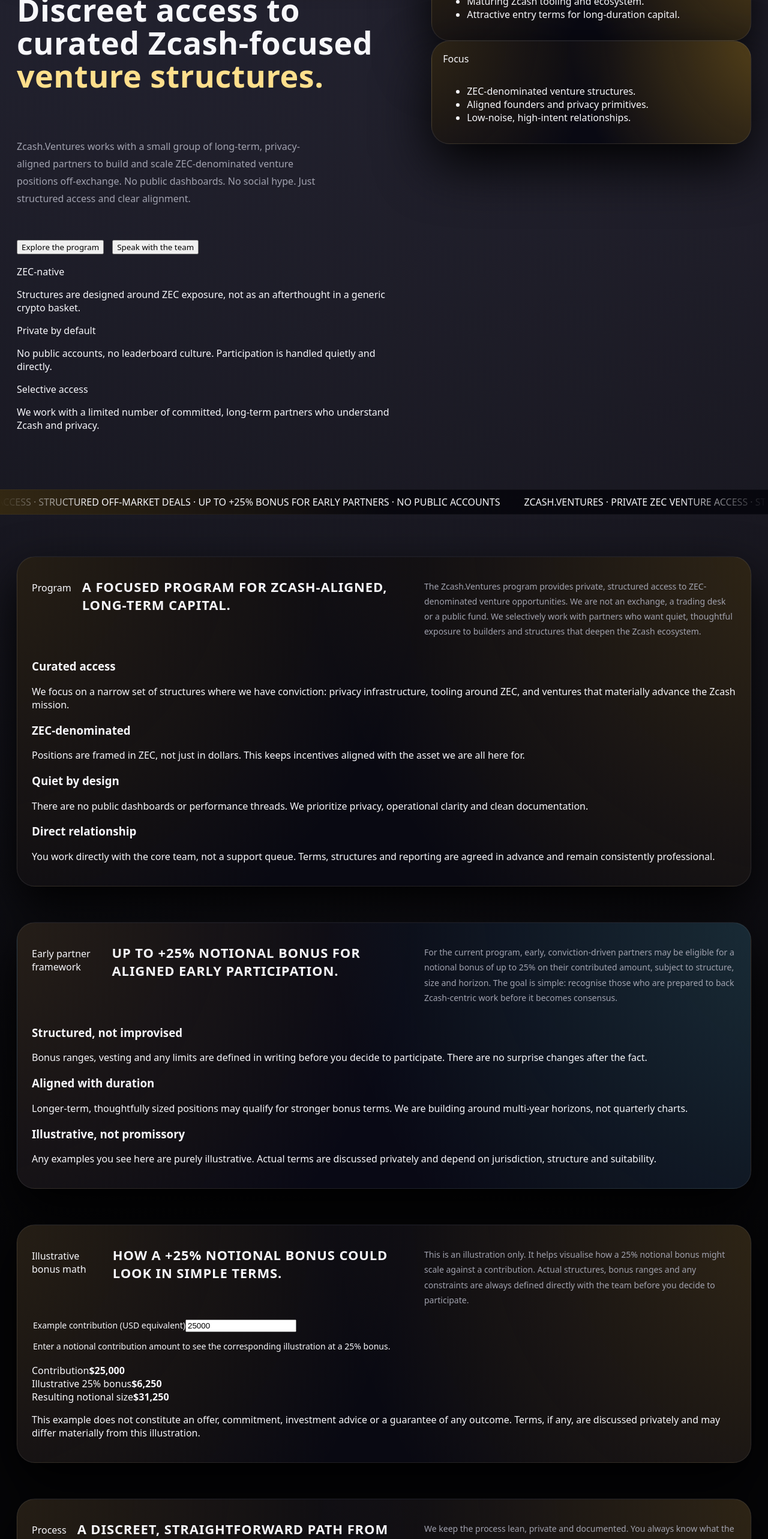
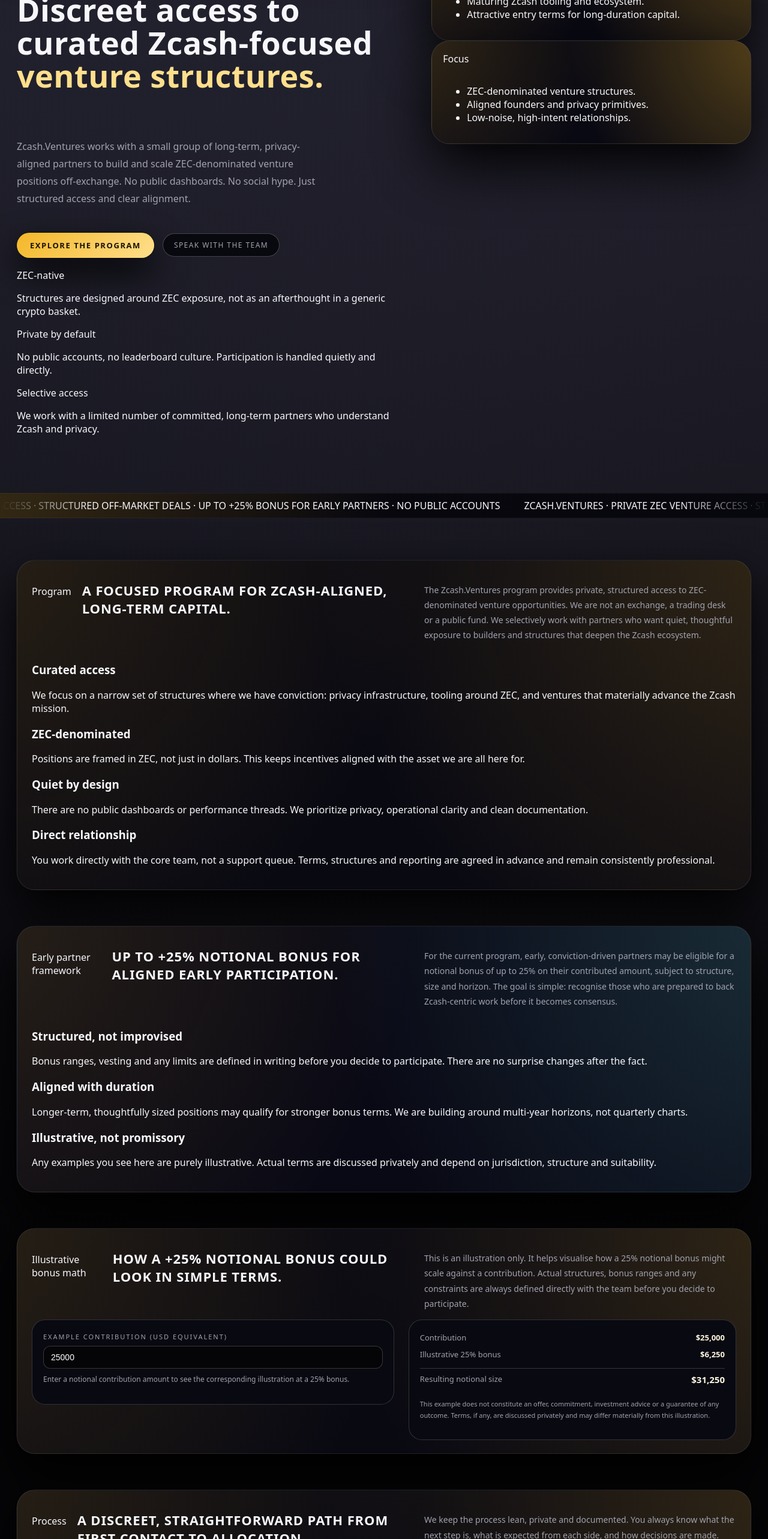
Before and after one commit to Gatsby01k/zcv-land, a Next.js app: page / in a window 1280 px wide. Shown: the part 234-2800 px from the top of the page at 60% size. Built offline with nearby package versions, Linux system fonts and the light colour scheme.

Commit message:
Update globals.css

```diff
--- a/app/globals.css
+++ b/app/globals.css
@@ -1448,3 +1448,180 @@
   opacity: 1;
   transform: translateY(0);
 }
+
+/* === HERO CTA BUTTONS === */
+
+.hero-actions {
+  display: flex;
+  flex-wrap: wrap;
+  align-items: center;
+  gap: 14px;
+  margin-top: 8px;
+}
+
+.hero-cta-primary {
+  border-radius: 999px;
+  border: 0;
+  cursor: pointer;
+  padding: 12px 22px;
+  background: linear-gradient(135deg, var(--gold), var(--gold-soft));
+  color: #1b1204;
+  font-size: 13px;
+  font-weight: 600;
+  letter-spacing: 0.12em;
+  text-transform: uppercase;
+  display: inline-flex;
+  align-items: center;
+  gap: 8px;
+  box-shadow:
+    0 24px 56px rgba(0, 0, 0, 0.9),
+    0 0 0 0.5px rgba(0, 0, 0, 1);
+  transition:
+    transform var(--transition-fast),
+    box-shadow var(--transition-fast),
+    background var(--transition-fast),
+    color var(--transition-fast);
+}
+
+.hero-cta-primary:hover {
+  transform: translateY(-1px);
+  background: linear-gradient(135deg, #ffe59b, #fff3c3);
+  box-shadow:
+    0 30px 80px rgba(0, 0, 0, 0.95),
+    0 0 0 0.5px rgba(0, 0, 0, 1);
+}
+
+.hero-cta-secondary {
+  border-radius: 999px;
+  border: 1px solid rgba(255, 255, 255, 0.24);
+  cursor: pointer;
+  padding: 10px 18px;
+  background: rgba(8, 8, 15, 0.96);
+  color: var(--muted);
+  font-size: 12px;
+  display: inline-flex;
+  align-items: center;
+  gap: 8px;
+  letter-spacing: 0.12em;
+  text-transform: uppercase;
+  transition:
+    border-color var(--transition-fast),
+    color var(--transition-fast),
+    background var(--transition-fast),
+    transform var(--transition-fast);
+}
+
+.hero-cta-secondary:hover {
+  border-color: rgba(255, 255, 255, 0.6);
+  color: #f7f7fb;
+  background: rgba(12, 12, 22, 0.98);
+  transform: translateY(-1px);
+}
+
+/* === CALCULATOR === */
+
+.calc-grid {
+  display: grid;
+  grid-template-columns: minmax(0, 1.05fr) minmax(0, 0.95fr);
+  gap: 24px;
+  align-items: flex-start;
+}
+
+@media (max-width: 900px) {
+  .calc-grid {
+    grid-template-columns: minmax(0, 1fr);
+  }
+}
+
+.calc-input {
+  border-radius: var(--radius-lg);
+  background: rgba(10, 10, 18, 0.98);
+  border: 1px solid rgba(255, 255, 255, 0.16);
+  padding: 20px 18px;
+}
+
+.calc-input label {
+  display: block;
+  margin-bottom: 8px;
+  font-size: 11px;
+  letter-spacing: 0.18em;
+  text-transform: uppercase;
+  color: var(--muted);
+}
+
+.calc-input input[type="number"] {
+  width: 100%;
+  box-sizing: border-box;
+  padding: 10px 12px;
+  border-radius: 12px;
+  border: 1px solid rgba(255, 255, 255, 0.2);
+  background: #050507;
+  color: #ffffff;
+  font-size: 14px;
+  font-variant-numeric: tabular-nums;
+  outline: none;
+  appearance: textfield;
+  transition:
+    border-color var(--transition-fast),
+    box-shadow var(--transition-fast),
+    background var(--transition-fast);
+}
+
+.calc-input input[type="number"]:focus {
+  border-color: rgba(244, 183, 40, 0.9);
+  box-shadow: 0 0 0 1px rgba(244, 183, 40, 0.6);
+  background: #080812;
+}
+
+.calc-input input[type="number"]::-webkit-outer-spin-button,
+.calc-input input[type="number"]::-webkit-inner-spin-button {
+  margin: 0;
+  -webkit-appearance: none;
+}
+
+.calc-hint {
+  margin-top: 8px;
+  font-size: 12px;
+  line-height: 1.6;
+  color: var(--muted);
+}
+
+.calc-results {
+  border-radius: var(--radius-lg);
+  background: rgba(10, 10, 18, 0.98);
+  border: 1px solid rgba(255, 255, 255, 0.16);
+  padding: 20px 18px;
+  display: flex;
+  flex-direction: column;
+  gap: 10px;
+}
+
+.calc-row {
+  display: flex;
+  justify-content: space-between;
+  gap: 12px;
+  font-size: 13px;
+  color: var(--muted);
+}
+
+.calc-row strong {
+  font-variant-numeric: tabular-nums;
+  color: #fef7e2;
+}
+
+.calc-row-total {
+  margin-top: 4px;
+  padding-top: 8px;
+  border-top: 1px solid rgba(255, 255, 255, 0.18);
+}
+
+.calc-row-total strong {
+  font-size: 15px;
+}
+
+.calc-disclaimer {
+  margin-top: 12px;
+  font-size: 11px;
+  line-height: 1.7;
+  color: var(--muted);
+}
```
